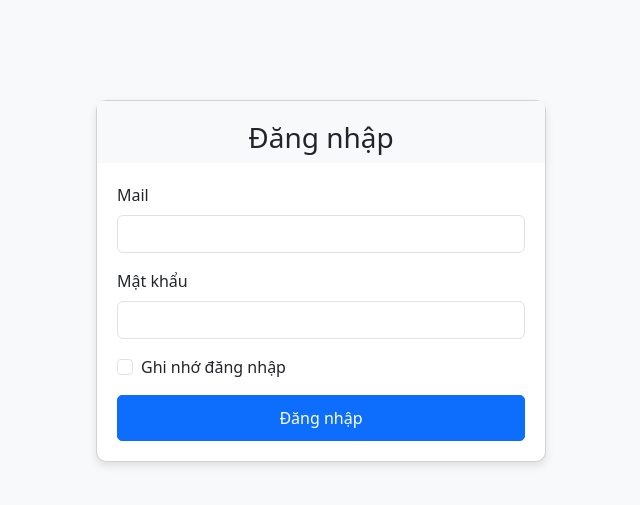
After one commit to RacheLmix/Agile, a PHP site: template views/admin/auth/index.blade.php in a window 1280 px wide. The commit adds this page. Shown: the top 505 px of the page, without its empty margins (319-959 px from the left). Run offline with PHP 8.4, Linux system fonts and the light colour scheme; the template is opened without the code that fills it, so the values that code supplies are empty.

Commit message:
Rachel FIX all + Login + Logic Ajax

```diff
--- a/app/Model.php
+++ b/app/Model.php
@@ -49,4 +49,5 @@ class Model
     public function delete($id){
         $this->connection->delete($this->tableName, ['id' => $id]);
     }
+
 }
--- a/composer.json
+++ b/composer.json
@@ -19,6 +19,7 @@
         "eftec/bladeone": "^4.17",
         "doctrine/dbal": "^4.2",
         "rakit/validation": "^1.4",
-        "vlucas/phpdotenv": "^5.6"
+        "vlucas/phpdotenv": "^5.6",
+        "phpmailer/phpmailer": "^6.9"
     }
 }
--- /dev/null
+++ b/views/admin/auth/index.blade.php
@@ -0,0 +1,79 @@
+<!DOCTYPE html>
+<html lang="en">
+<head>
+    <meta charset="UTF-8">
+    <meta name="viewport" content="width=device-width, initial-scale=1.0">
+    <title>Login</title>
+    <!-- Bootstrap CSS -->
+    <link href="https://cdn.jsdelivr.net/npm/bootstrap@5.3.0-alpha1/dist/css/bootstrap.min.css" rel="stylesheet">
+    <style>
+        body {
+            background-color: #f8f9fa;
+        }
+        .login-container {
+            max-width: 450px;
+            margin: 100px auto;
+        }
+        .card {
+            border-radius: 10px;
+            box-shadow: 0 4px 8px rgba(0, 0, 0, 0.1);
+        }
+        .card-header {
+            background-color: #f8f9fa;
+            border-bottom: none;
+            padding: 20px 20px 0;
+        }
+        .card-body {
+            padding: 20px;
+        }
+        .btn-primary {
+            width: 100%;
+            padding: 10px;
+            border-radius: 5px;
+        }
+        .error-message {
+            color: #dc3545;
+            margin-bottom: 15px;
+        }
+    </style>
+</head>
+<body>
+<div class="container">
+    <div class="login-container">
+        <div class="card">
+            <div class="card-header">
+                <h3 class="text-center">Đăng nhập</h3>
+            </div>
+            <div class="card-body">
+                <?php if(isset($error)): ?>
+                <div class="error-message text-center">
+                        <?php echo $error; ?>
+                </div>
+                <?php endif; ?>
+
+                <form action="/loginsession" method="POST">
+                    <div class="mb-3">
+                        <label for="email" class="form-label">Mail</label>
+                        <input type="text" class="form-control" id="username" name="email" required>
+                    </div>
+
+                    <div class="mb-3">
+                        <label for="password" class="form-label">Mật khẩu</label>
+                        <input type="password" class="form-control" id="password" name="password" required>
+                    </div>
+
+                    <div class="mb-3 form-check">
+                        <input type="checkbox" class="form-check-input" id="remember" name="remember">
+                        <label class="form-check-label" for="remember">Ghi nhớ đăng nhập</label>
+                    </div>
+
+                    <button type="submit" class="btn btn-primary">Đăng nhập</button>
+                </form>
+            </div>
+        </div>
+    </div>
+</div>
+
+<script src="https://cdn.jsdelivr.net/npm/bootstrap@5.3.0-alpha1/dist/js/bootstrap.bundle.min.js"></script>
+</body>
+</html>
--- a/views/admin/layout.blade.php
+++ b/views/admin/layout.blade.php
@@ -411,7 +411,7 @@
             <div class="menu-divider"></div>
 
             <li><a href="#" data-title="Đánh giá"><i class="fas fa-star"></i> <span>Đánh giá</span></a></li>
-            <li><a href="/admin/user" data-title="Tài khoản"><i class="fas fa-user"></i> <span>Tài khoản</span></a></li>
+            <li><a href="/admin/users" data-title="Tài khoản"><i class="fas fa-user"></i> <span>Tài khoản</span></a></li>
             <li><a href="#" data-title="Đăng xuất"><i class="fas fa-sign-out-alt"></i> <span>Đăng xuất</span></a></li>
         </ul>
     </div>
```
Also changed, not shown: app/Controllers/admin/UserController.php (+58 -7 lines), app/Models/User.php (+7 -0 lines), routes/index.php (+23 -12 lines).
